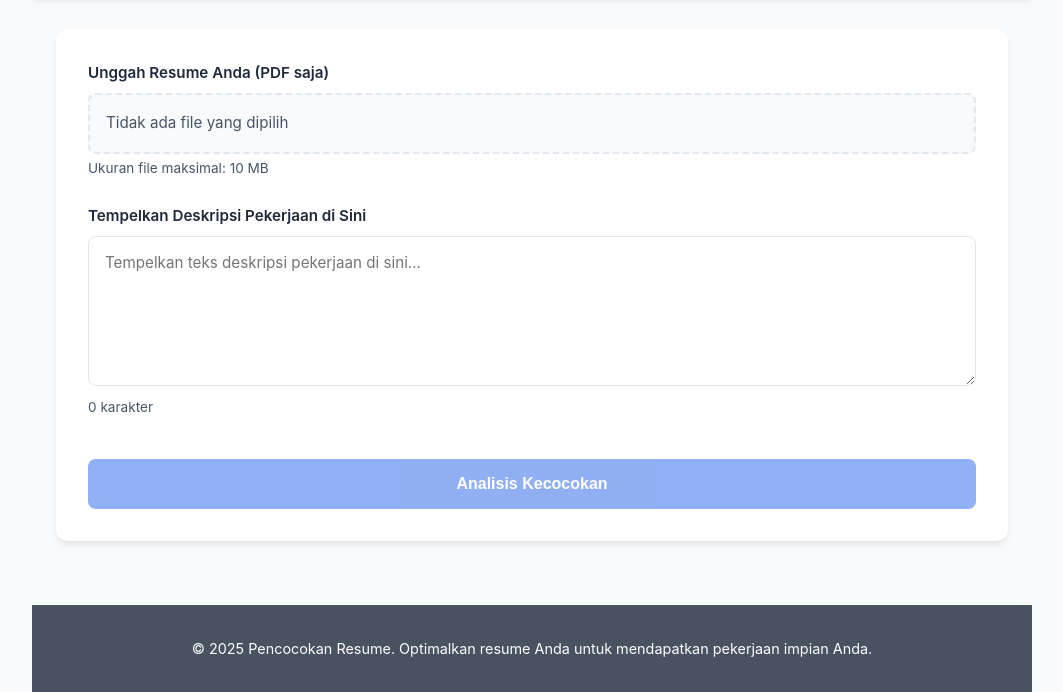
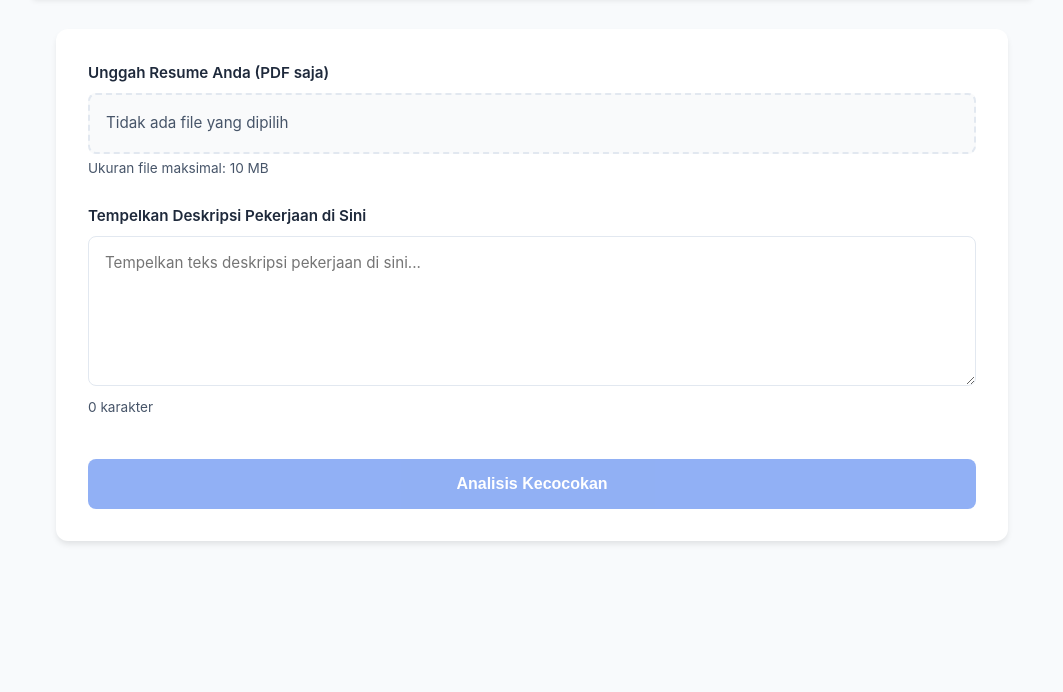
Before and after one commit to mizzatfpa/resume_parser, a plain HTML site: page index.html in a window 1280 px wide. Shown: the part 199-891 px from the top of the page, without its empty margins (108-1171 px from the left). After the commit the page ends 804 px from the top, so only its background shows below. Drawn offline with Linux system fonts and the light colour scheme.

Commit message:
Update tampilan

```diff
--- a/index.html
+++ b/index.html
@@ -89,10 +89,6 @@
                 <button id="dismissErrorBtn" class="btn btn-secondary">Tutup</button>
             </section>
         </main>
-
-        <footer class="footer">
-            <p>&copy; 2025 Pencocokan Resume. Optimalkan resume Anda untuk mendapatkan pekerjaan impian Anda.</p>
-        </footer>
     </div>
 
     <script src="app.js"></script>
--- a/style.css
+++ b/style.css
@@ -393,17 +393,6 @@ body {
     margin-bottom: 1.5rem;
 }
 
-/* ========== Footer ========== */
-.footer {
-    background-color: var(--text-dark);
-    color: white;
-    text-align: center;
-    padding: 2rem;
-    font-size: 0.9rem;
-    opacity: 0.8;
-    margin-top: auto;
-}
-
 /* ========== Utility Classes ========== */
 .hidden {
     display: none !important;
```
Also changed, not shown: app.js (line endings or trailing spaces).
